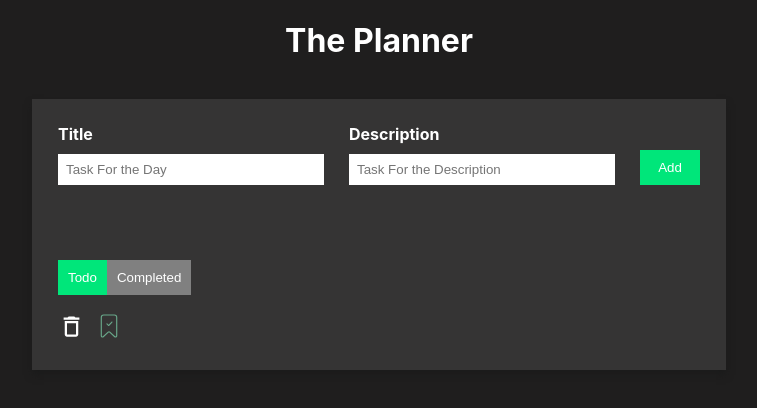
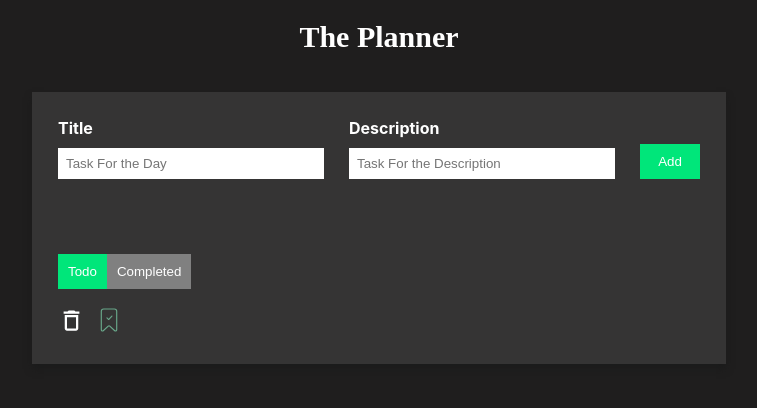
Before and after one commit to MBUDA-BRANICE-NJIRA/Todo-List-Pro., a React (Create React App) app: page / in a window 1280 px wide. Shown: the top 408 px of the page, without its empty margins (261-1018 px from the left). Built offline with nearby package versions, Linux system fonts and the light colour scheme.

Commit message:
Styled the header using css

```diff
--- a/src/App.css
+++ b/src/App.css
@@ -7,6 +7,9 @@ body{
 }
 h1{
   text-align: center;
+  font-size: 30px;
+  font-family: 'Times New Roman', Times, serif;
+
 }
 .todo-box{
   background: #353434;
```
